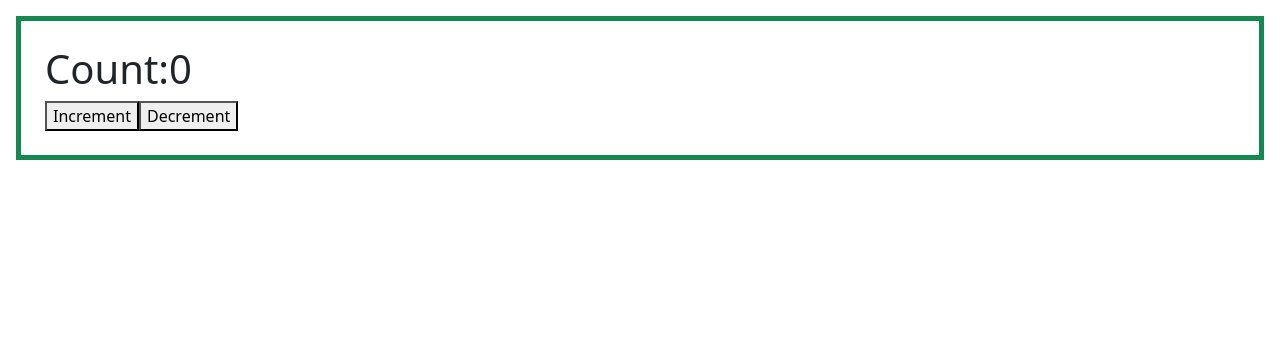
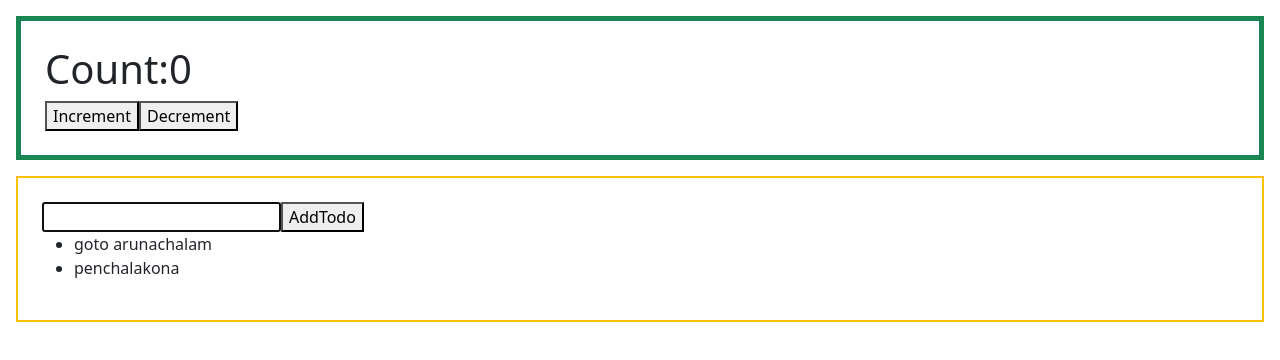
Before and after one commit to jyothsnaviboddu/todoapplication, a React (Vite) app: page / in a window 1280 px wide. Shown: the top 360 px of the page. Built offline with nearby package versions, Linux system fonts and the light colour scheme.

Commit message:
todolisthook

```diff
--- a/src/App.jsx
+++ b/src/App.jsx
@@ -5,6 +5,7 @@ import '../node_modules/bootstrap/dist/css/bootstrap.min.css'
 import A from './Components/A.jsx'
 import {myContext} from './Components/Mycontext.js'
 import Counter from './Counter.jsx'
+import Todolist from './Todolist/Todolist.jsx'
 import './App.css'
 
 function App()
@@ -23,6 +24,7 @@ function App()
   return  <myContext.Provider value={{c,a,abc}}>
 
             <Counter/>
+            <Todolist/>
 
          </myContext.Provider>
 
--- /dev/null
+++ b/src/Components/Hooks/Todolist.js
@@ -0,0 +1,12 @@
+import React from "react";
+function useTodolist()
+{
+    const[t,setTodo]=React.useState(["goto arunachalam","penchalakona"])
+    function addTodo(todo)
+    {
+            t.push(todo)
+            setTodo((t)=>{return [...t] })
+    }
+    return [t,addTodo]
+}
+export default useTodolist
--- a/src/Todolist/Todolist.jsx
+++ b/src/Todolist/Todolist.jsx
@@ -1,47 +1,22 @@
 import React, { useCallback, useEffect, useMemo, useRef } from "react";
 import Todo from "./child.jsx";
+import useTodolist from "../Components/Hooks/Todolist.js";
 function Todolist()
 {
+    useEffect(()=>{
+                re.current.focus()
+    },[])
     const re=useRef()
-    var [todo,setTodo]=React.useState([])
+    const[todo,addTodo]=useTodolist()
     const [n,setN]=React.useState("")
-    useEffect(()=>{
-        re.current.focus()
-    },[])
-    function addTodo()
-    {
-        setTodo((ctodos)=>
-        {
-            ctodos.push(n)
-            return ([...ctodos])
-
-        })
-    }
-  const del=useCallback(function(x)
-    {
-       setTodo((ctodos)=>{
-            ctodos.splice(x,1)
-            return [...ctodos]
-       });
-
-    },[]);
-    const data=useMemo(()=>{
-       return(
-        {
-            firstname:"Jyothsnavi",
-             lastname:"Boddu"
-        })
-
-
-    },[])
     return <div className="border border-2 border-warning m-3 p-4">
-                <input type="text" onChange={(e)=>{setN(e.target.value)}} ref={re}/>
-                <button onClick={()=>addTodo()}>AddTodo</button>
+                <input type="text" onChange={(e)=>{setN(e.target.value)}} ref={re} />
+                <button onClick={()=>addTodo(n)}>AddTodo</button>
                 <ul>
                     {
-                        todo.map((t,i)=>
+                        todo.map((t)=>
                         {
-                                return  <Todo key={t} to={t} in={i}  d={del}></Todo>
+                                return  <li>{t}</li>
 
                         })
                     }
```
